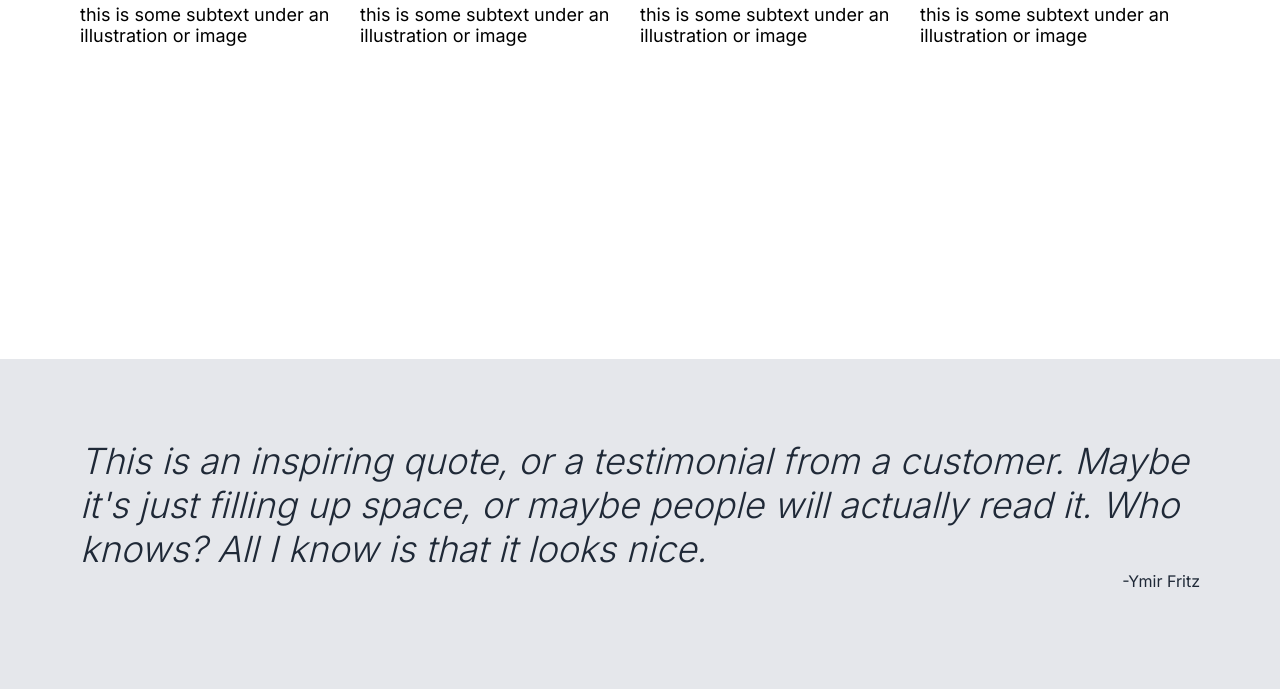
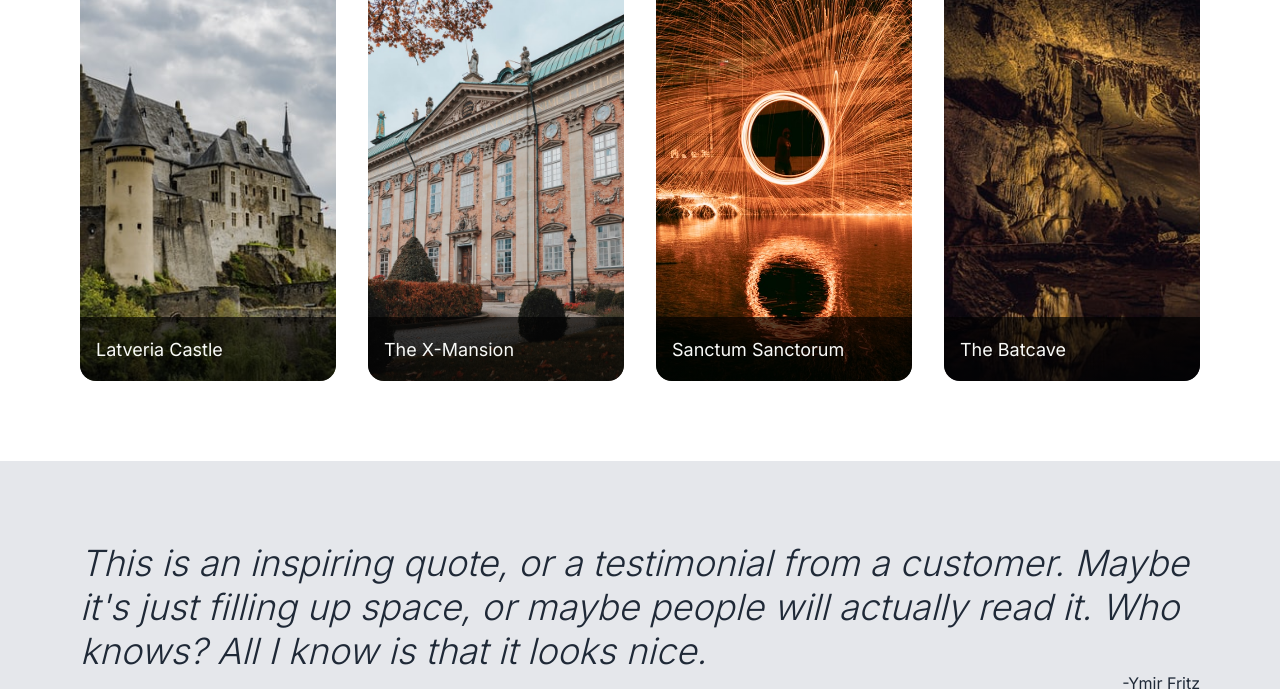
Before and after one commit to llfalcao/odin-landing-page, a website built with webpack: page dist/index.html in a window 1280 px wide. Shown: the part 639-1328 px from the top of the page. Built offline with nearby package versions, Linux system fonts and the light colour scheme.

Commit message:
Style 'Discover' section

```diff
--- a/src/index.js
+++ b/src/index.js
@@ -1,21 +1,25 @@
 import './styles/main.css';
+import castle from './images/castle.jpg';
+import mansion from './images/mansion.jpg';
+import sanctum from './images/sanctum-sanctorum.jpg';
+import batcave from './images/batcave.jpg';
 
 const galleryItems = [
   {
-    image: '',
-    text: 'this is some subtext under an illustration or image',
+    image: castle,
+    text: 'Latveria Castle',
   },
   {
-    image: '',
-    text: 'this is some subtext under an illustration or image',
+    image: mansion,
+    text: 'The X-Mansion',
   },
   {
-    image: '',
-    text: 'this is some subtext under an illustration or image',
+    image: sanctum,
+    text: 'Sanctum Sanctorum',
   },
   {
-    image: '',
-    text: 'this is some subtext under an illustration or image',
+    image: batcave,
+    text: 'The Batcave',
   },
 ];
 
@@ -25,9 +29,9 @@
   gallery.insertAdjacentHTML(
     'beforeend',
     `
-      <div class="gallery__item">
-        <img class="gallery__image" src="${item.image}" alt="" />
-        <p class="gallery__description">${item.text}</p>
+      <div class="w25 rounded-2 rel gallery__item">
+        <img class="w100 h100 bsw-small gallery__image" src="${item.image}" alt="" />
+        <p class="w100 abs p-1 bgr-overlay flex flex-aic text-light gallery__description">${item.text}</p>
       </div>
     `,
   );
--- a/src/styles/framework.css
+++ b/src/styles/framework.css
@@ -25,7 +25,7 @@
 body {
   display: grid;
   min-height: 100vh;
-  grid-template: 0.2fr 1fr 1.2fr 0.8fr / repeat(12, 1fr);
+  grid-template-columns: repeat(12, 1fr);
 }
 
 .flex {
@@ -42,6 +42,14 @@
 
 .rounded {
   border-radius: 0.25rem;
+}
+
+.rounded-2 {
+  border-radius: 1rem;
+}
+
+.bsw-small {
+  box-shadow: 0 2px 4px #222;
 }
 
 /* Colors */
@@ -67,6 +75,11 @@
 
 .text-light-90 {
   color: #e5e7eb;
+}
+
+.bgr-overlay {
+  position: relative;
+  background: linear-gradient(to top, #000000aa 4rem, transparent);
 }
 
 /* Buttons */
@@ -98,8 +111,16 @@
   grid-column: 1 / span 12;
 }
 
+.w25 {
+  width: 25%;
+}
+
 .w50 {
   width: 50%;
+}
+
+.w100 {
+  width: 100%;
 }
 
 .h100 {
@@ -112,6 +133,10 @@
 
 .gap-2 {
   gap: 2rem;
+}
+
+.p-1 {
+  padding: 1rem;
 }
 
 .p-5 {
@@ -136,6 +161,10 @@
   margin-bottom: 1rem;
 }
 
+.mb-2 {
+  margin-bottom: 2rem;
+}
+
 .mt-5 {
   margin-top: 5rem;
 }
@@ -145,6 +174,14 @@
 }
 
 /* Positioning */
+.rel {
+  position: relative;
+}
+
+.abs {
+  position: absolute;
+}
+
 .hc {
   margin-left: auto;
   margin-right: auto;
--- a/src/styles/main.css
+++ b/src/styles/main.css
@@ -19,7 +19,7 @@
   background-size: cover;
   background-position: center 70%;
   background-attachment: fixed;
-  animation: slide 15s linear forwards;
+  animation: slide 15s ease-out forwards;
   text-shadow: 0 4px 4px #333;
 }
 
@@ -36,6 +36,27 @@
   max-width: 1000px;
 }
 
+.gallery__item {
+  height: 400px;
+  overflow: hidden;
+}
+
+.gallery__image {
+  object-fit: cover;
+  object-position: center;
+  transform: scale(1.03);
+  transition: 0.7s ease-in-out;
+}
+
+.gallery__item:hover .gallery__image {
+  transform: scale(1);
+}
+
+.gallery__description {
+  bottom: 0;
+  height: 4rem;
+}
+
 .quote h2 {
   font-style: italic;
   font-weight: 300;
```
Also changed, not shown: README.md, dist/5654d2d21c92dc64a875.jpg (added), dist/870d0f958479249c1612.jpg (added), dist/d49c5f7124cafdc72146.jpg (added), dist/dd64d0341a8331dd074c.jpg (added), dist/index.html, dist/main.js, src/images/batcave.jpg (added), src/images/castle.jpg (added), src/images/mansion.jpg (added), src/images/sanctum-sanctorum.jpg (added).
